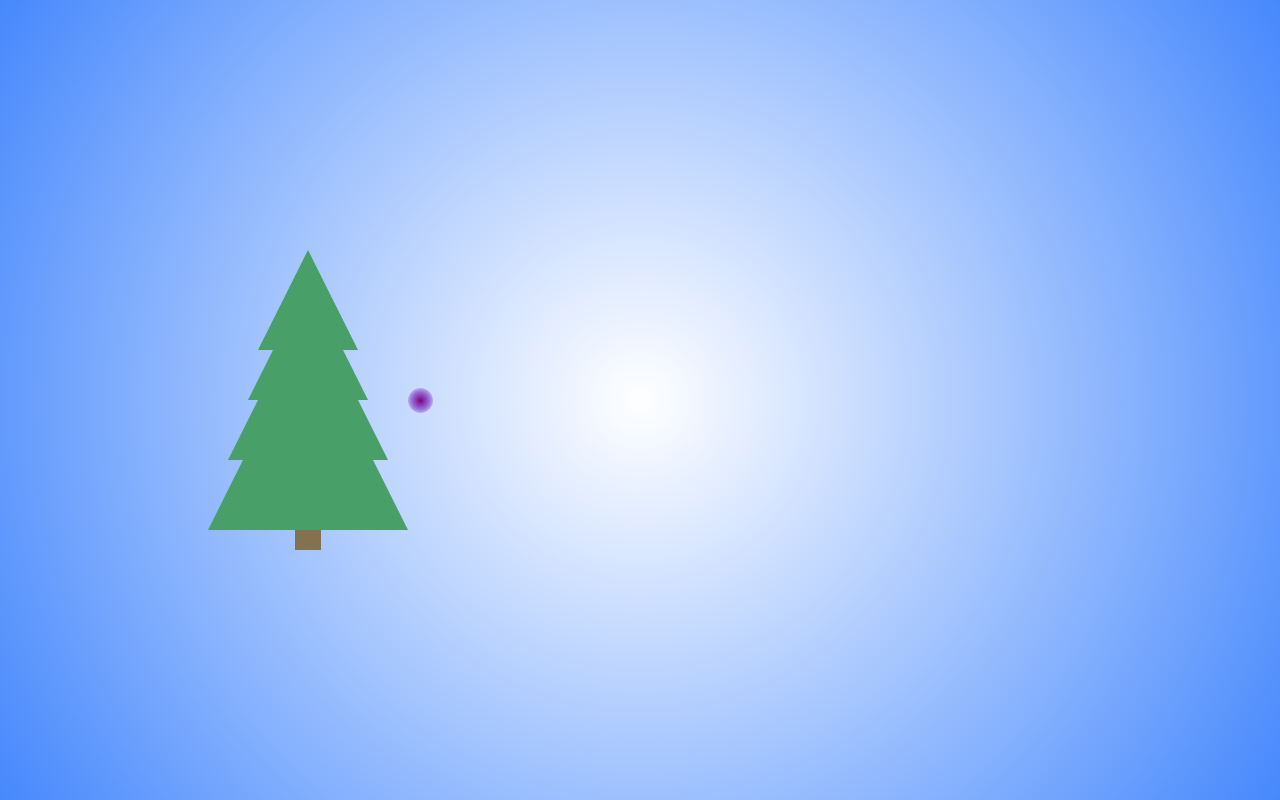
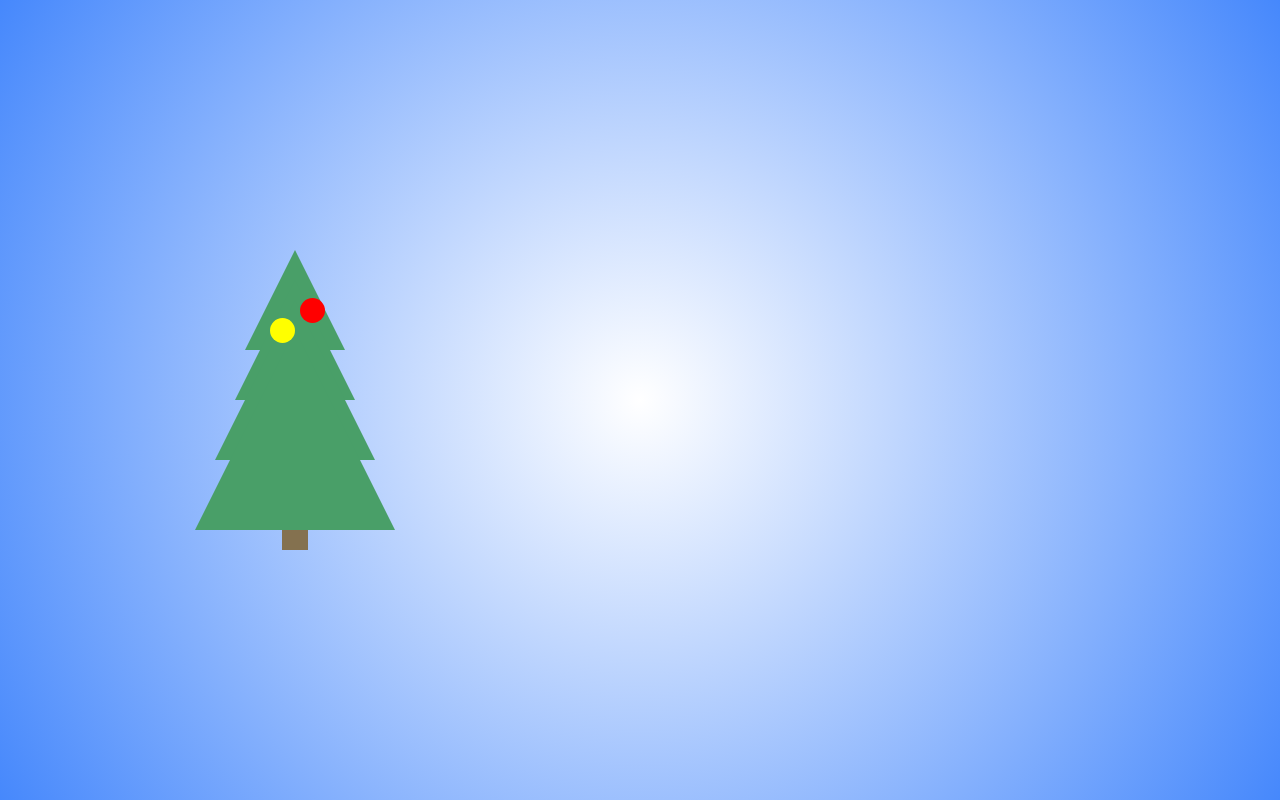
Before and after one commit to Aminopyridin/hackathon2018-team3, a React app: page / in a window 1280 px wide. Built offline with nearby package versions, Linux system fonts and the light colour scheme.

Commit message:
add ball

```diff
--- a/src/components/App/App.js
+++ b/src/components/App/App.js
@@ -9,7 +9,8 @@ export default class App extends React.Component {
             <div className={styles.app}>
                 <div className={styles.treeWrapper}>
                     <ChristmasTree/>
-                    <Balls l={-95} t={-90}/>
+                    <Balls l={-95} t={-90} color={'red'}/>
+                    <Balls l={-150} t={-70} color={'yellow'}/>
                 </div>
             </div>
         );
--- a/src/components/Balls/Balls.js
+++ b/src/components/Balls/Balls.js
@@ -7,12 +7,13 @@ export default class Balls extends React.Component {
         super(props);
     }
     render() {
-        const {l, t} = this.props;
-        return (<div className={`${styles.ball}`} style={{top: `${l}`, left: `${t}`}}/>);
+        const {l, t, color} = this.props;
+        return (<div className={`${styles.ball}`} style={{top: t, left: l, background: color}}/>);
     }
 }
 
 Balls.propTypes={
     l: PropTypes.number.isRequired,
-    t: PropTypes.number.isRequired
+    t: PropTypes.number.isRequired,
+    color: PropTypes.string.isRequired
 };
--- a/src/components/Balls/style.css
+++ b/src/components/Balls/style.css
@@ -4,6 +4,6 @@
     height: 25px;
     border-radius: 50%;
     /*top: -95px;
-    left: -90px;*/
-    background: radial-gradient(purple, mediumpurple, white);
+    left: -90px;
+    background: radial-gradient(purple, mediumpurple, white);*/
 }
```
